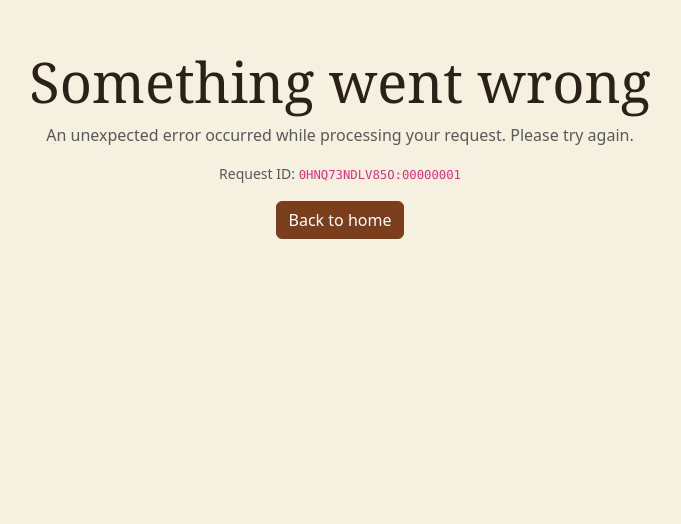
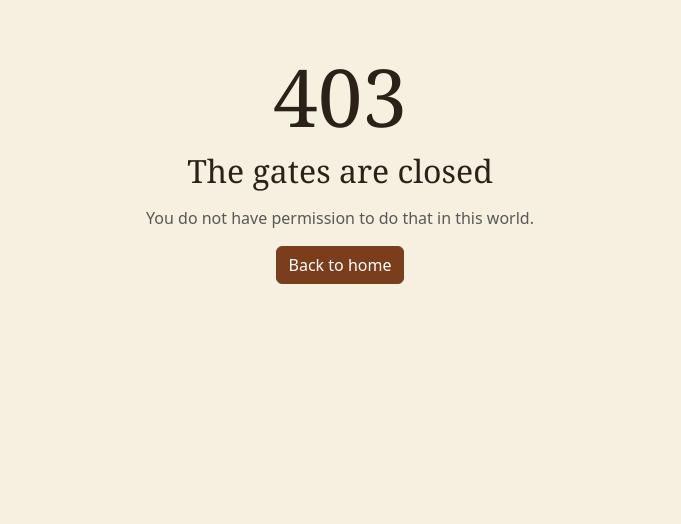
Before and after one commit to Brankovanov/scriptorium_nova, an ASP.NET Core app: page /Home/HttpStatus?code=1 in a window 1280 px wide. Shown: the part 85-609 px from the top of the page, without its empty margins (300-981 px from the left). Run offline with ASP.NET Core 8, Linux system fonts and the light colour scheme; style sheets or scripts are compiled from the project's sources; the project's own start-up code is not run, and a stand-in starts its controllers and pages.

Commit message:
Add 403 status view and HttpStatus routing

```diff
--- a/Scriptorium_Nova.Web/Controllers/HomeController.cs
+++ b/Scriptorium_Nova.Web/Controllers/HomeController.cs
@@ -39,11 +39,14 @@ public class HomeController : Controller
     [HttpGet]
     public IActionResult HttpStatus(int code)
     {
-        if (code == 404)
+        return code switch
         {
-            return View("NotFound");
-        }
-
-        return View("Error", new ErrorViewModel { RequestId = Activity.Current?.Id ?? HttpContext.TraceIdentifier });
+            StatusCodes.Status404NotFound => View("NotFound"),
+            StatusCodes.Status403Forbidden => View("Forbidden"),
+            _ => View("Error", new ErrorViewModel
+            {
+                RequestId = Activity.Current?.Id ?? HttpContext.TraceIdentifier
+            })
+        };
     }
 }
--- a/Scriptorium_Nova.Web/Views/Shared/Error.cshtml
+++ b/Scriptorium_Nova.Web/Views/Shared/Error.cshtml
@@ -1,17 +1,14 @@
 @model ErrorViewModel
 
 @{
-    ViewData["Title"] = "Something went wrong";
+    ViewData["Title"] = "Access denied";
 }
 
 <div class="text-center py-5">
-    <h1 class="display-4">Something went wrong</h1>
-    <p class="text-muted">An unexpected error occurred while processing your request. Please try again.</p>
-
-    @if (Model.ShowRequestId)
-    {
-        <p class="small text-muted">Request ID: <code>@Model.RequestId</code></p>
-    }
-
-    <a asp-controller="Home" asp-action="Index" class="btn btn-primary">Back to home</a>
+    <h1 class="display-1">403</h1>
+    <h2 class="mb-3">The gates are closed</h2>
+    <p class="text-muted">You do not have permission to do that in this world.</p>
+    <div class="d-flex justify-content-center gap-2">
+        <a asp-controller="Home" asp-action="Index" class="btn btn-primary">Back to home</a>
+    </div>
 </div>
```
Also changed, not shown: ScriptoriumNova.Tests/Controllers/HomeControllerTests.cs (added, +30 -0 lines).
